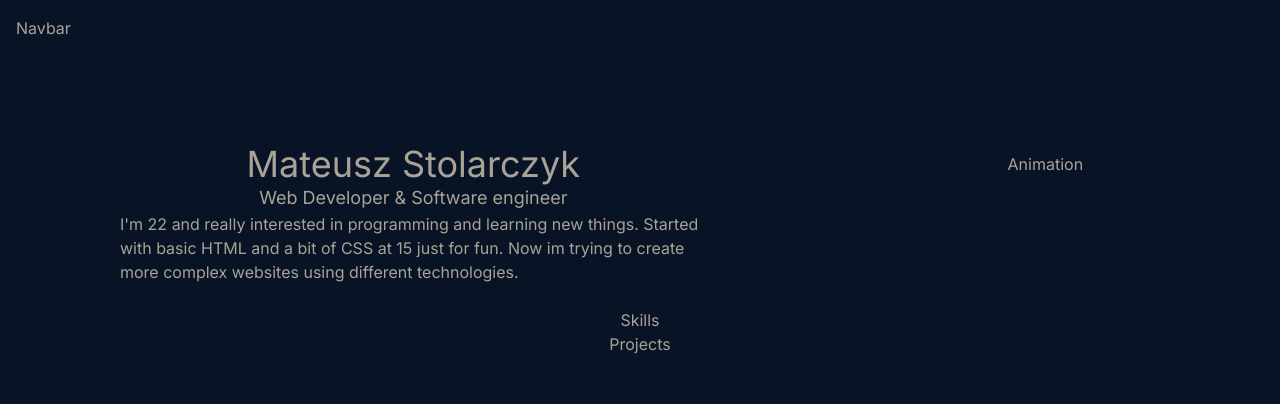
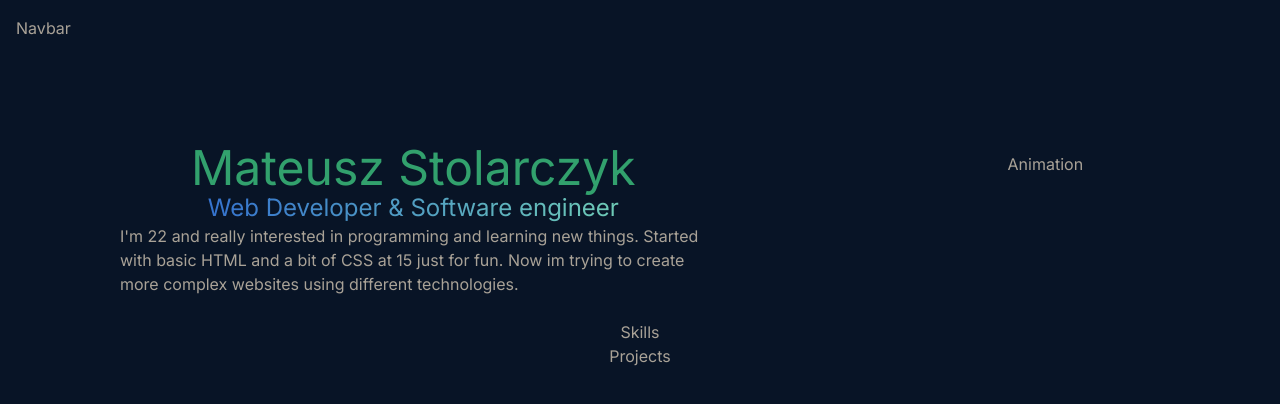
Before and after one commit to MateuszS0/Portfolio_Next.js-WIP, a Next.js app in the folder portfolio_nextjs/: page / in a window 1280 px wide. Shown: the top 404 px of the page. Built offline with nearby package versions, Linux system fonts and the light colour scheme.

Commit message:
style: color

```diff
--- a/portfolio_nextjs/app/globals.css
+++ b/portfolio_nextjs/app/globals.css
@@ -33,3 +33,6 @@ body {
   box-shadow: 4px 4px 0 0 var(--shadow-primary);
     transform: translate(-5px, -5px);
 }
+.text-decoration-primary {
+  color: #32a16d;
+}
--- a/portfolio_nextjs/components/Header/header.tsx
+++ b/portfolio_nextjs/components/Header/header.tsx
@@ -5,8 +5,8 @@ const Header = () => {
     <div className="header-wrapper flex justify-center mt-20">
         <div className="w-full flex gap-4">
             <div className="w-4/6 m-6">
-                <h1 className="flex justify-center text-4xl " >Mateusz Stolarczyk</h1>
-                <h2 className="flex justify-center text-lg">Web Developer & Software engineer</h2>
+                <h1 className="flex justify-center text-5xl text-decoration-primary" >Mateusz Stolarczyk</h1>
+                <h2 className="flex justify-center text-2xl bg-gradient-to-r from-blue-700 to-green-300 text-transparent bg-clip-text">Web Developer & Software engineer</h2>
                 <div className="flex justify-center mx-20">I'm 22 and really interested in programming and learning new things. Started with basic HTML and a bit of CSS at 15 just for fun. Now im trying to create more complex websites using different technologies. </div>
             </div>
             <div className="w-2/6 m-8"><Animation/></div>
```
